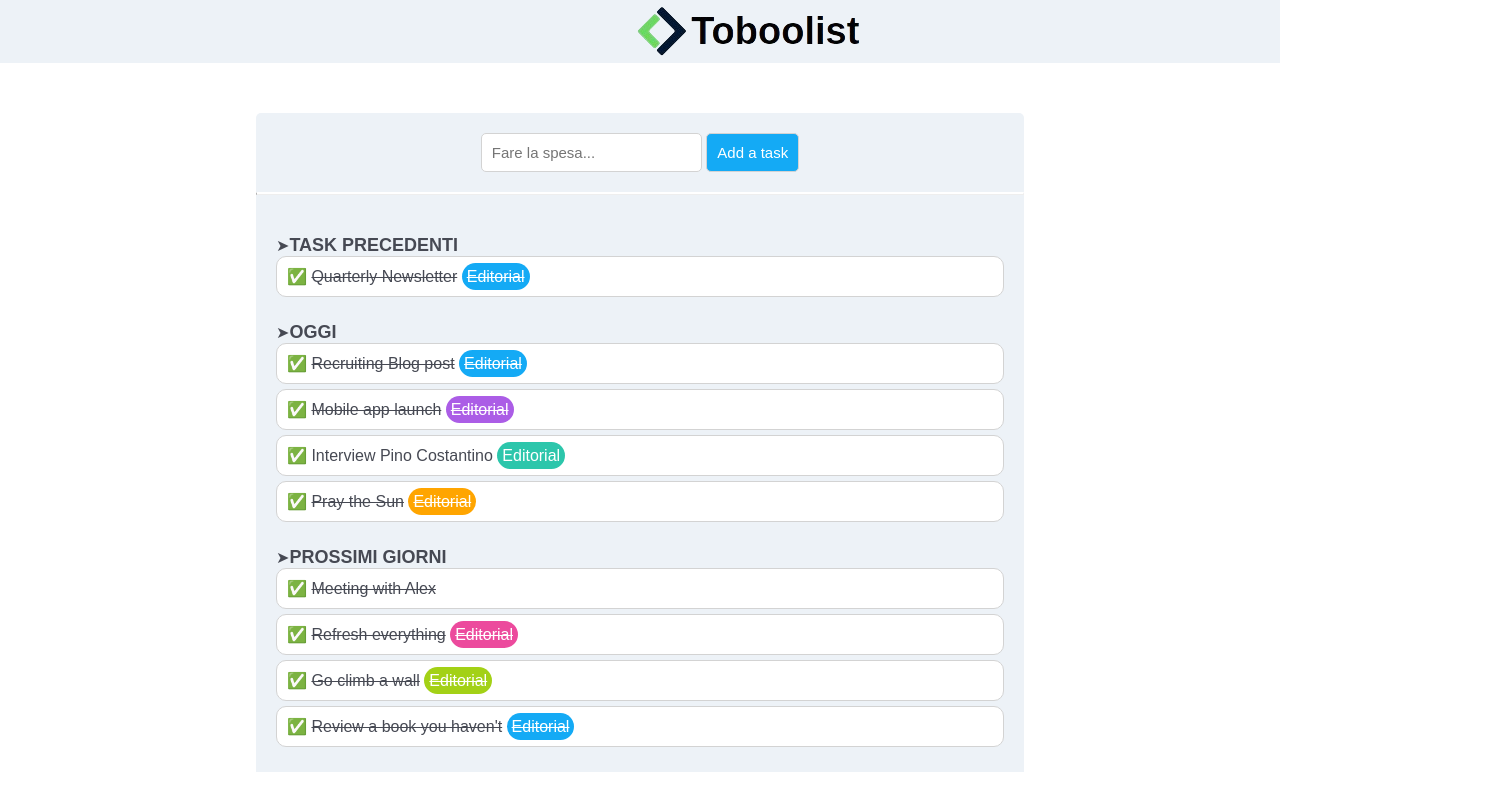
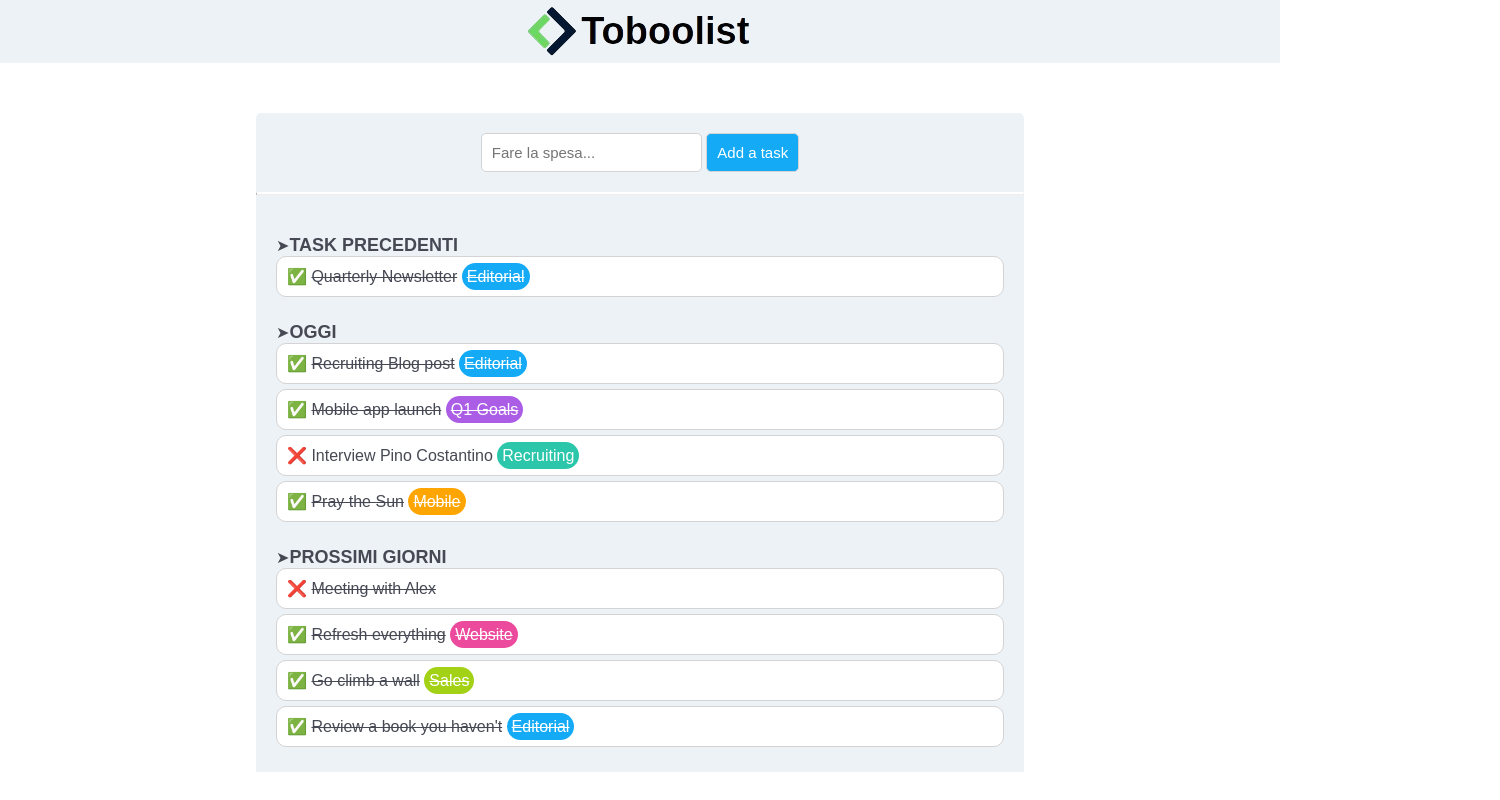
Before and after one commit to eugeniomalavasi/html-css-toboolist, a plain HTML site: page index.html in a window 1280 px wide. Shown: the whole page, 1500 px wide, since content can reach past the window. Drawn offline with Linux system fonts and the light colour scheme.

Commit message:
feat: html entities update

```diff
--- a/css/style.css
+++ b/css/style.css
@@ -15,7 +15,6 @@ body {
 }
 .main_header {
     margin: auto;
-    width: 1500px;
 }
 
 .main_header .logo_img {
--- a/index.html
+++ b/index.html
@@ -37,18 +37,18 @@
                 <li class="article_style">&#9989; <span class="line_thr">Recruiting Blog post</span> <span
                         class="edit_style line_thr icon_style">Editorial</span></li>
                 <li class="article_style">&#9989; <span class="line_thr">Mobile app launch</span> <span
-                        class="q1_clr line_thr icon_style">Editorial</span></li>
-                <li class="article_style">&#9989; <span>Interview Pino Costantino</span> <span
-                        class="recruiting_clr icon_style">Editorial</span></li>
+                        class="q1_clr line_thr icon_style">Q1 Goals</span></li>
+                <li class="article_style">&#10060; <span>Interview Pino Costantino</span> <span
+                        class="recruiting_clr icon_style">Recruiting</span></li>
                 <li class="article_style">&#9989; <span class="line_thr">Pray the Sun</span> <span
-                        class="mobile_clr line_thr icon_style">Editorial</span></li>
+                        class="mobile_clr line_thr icon_style">Mobile</span></li>
                 </li>
                 <li class="li_box">&#10148;<span class="macro_todo">PROSSIMI GIORNI</span>
-                <li class="article_style">&#9989; <span class="line_thr">Meeting with Alex</span> </li>
+                <li class="article_style">&#10060; <span class="line_thr">Meeting with Alex</span> </li>
                 <li class="article_style">&#9989; <span class="line_thr">Refresh everything</span> <span
-                        class="website_clr line_thr icon_style">Editorial</span></li>
+                        class="website_clr line_thr icon_style">Website</span></li>
                 <li class="article_style">&#9989; <span class="line_thr">Go climb a wall</span> <span
-                        class="sales_clr line_thr icon_style">Editorial</span></li>
+                        class="sales_clr line_thr icon_style">Sales</span></li>
                 <li class="article_style">&#9989; <span class="line_thr">Review a book you haven't</span> <span
                         class="edit_style line_thr icon_style">Editorial</span></li>
                 </li>
```
